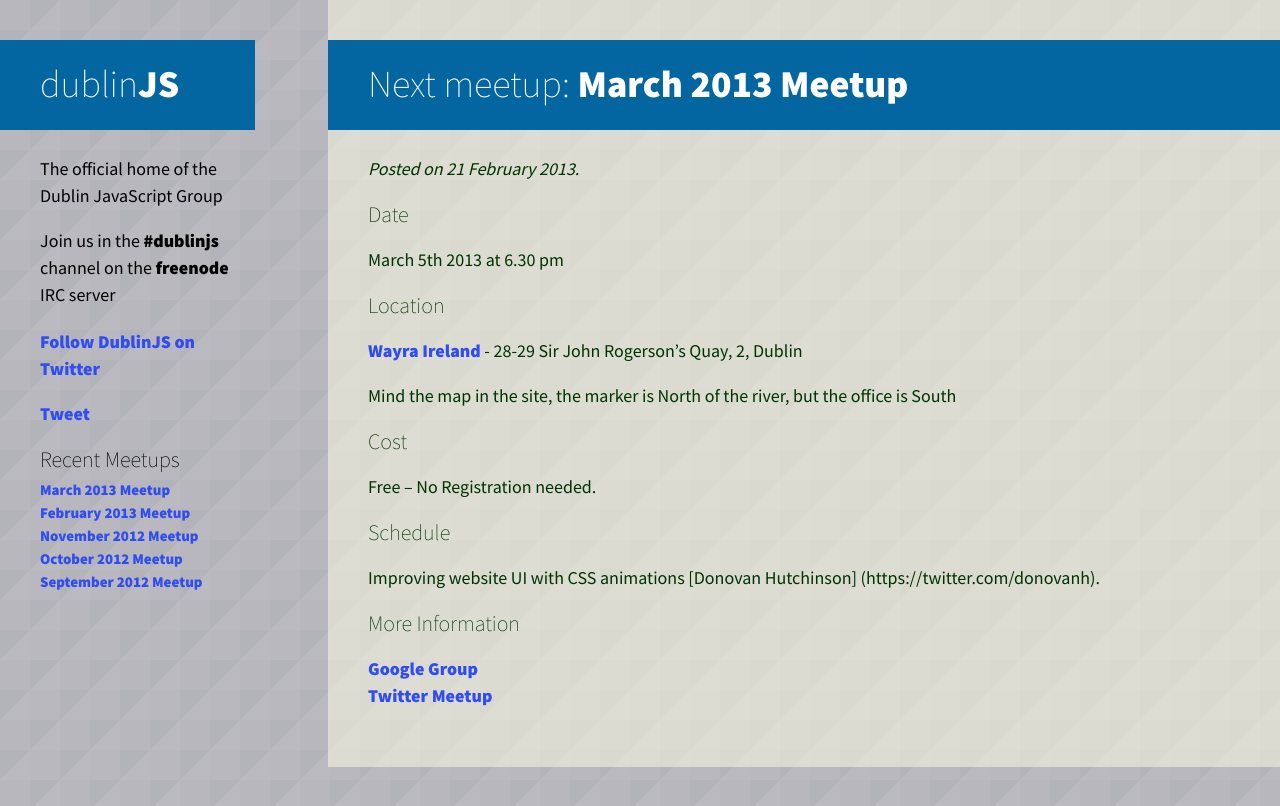
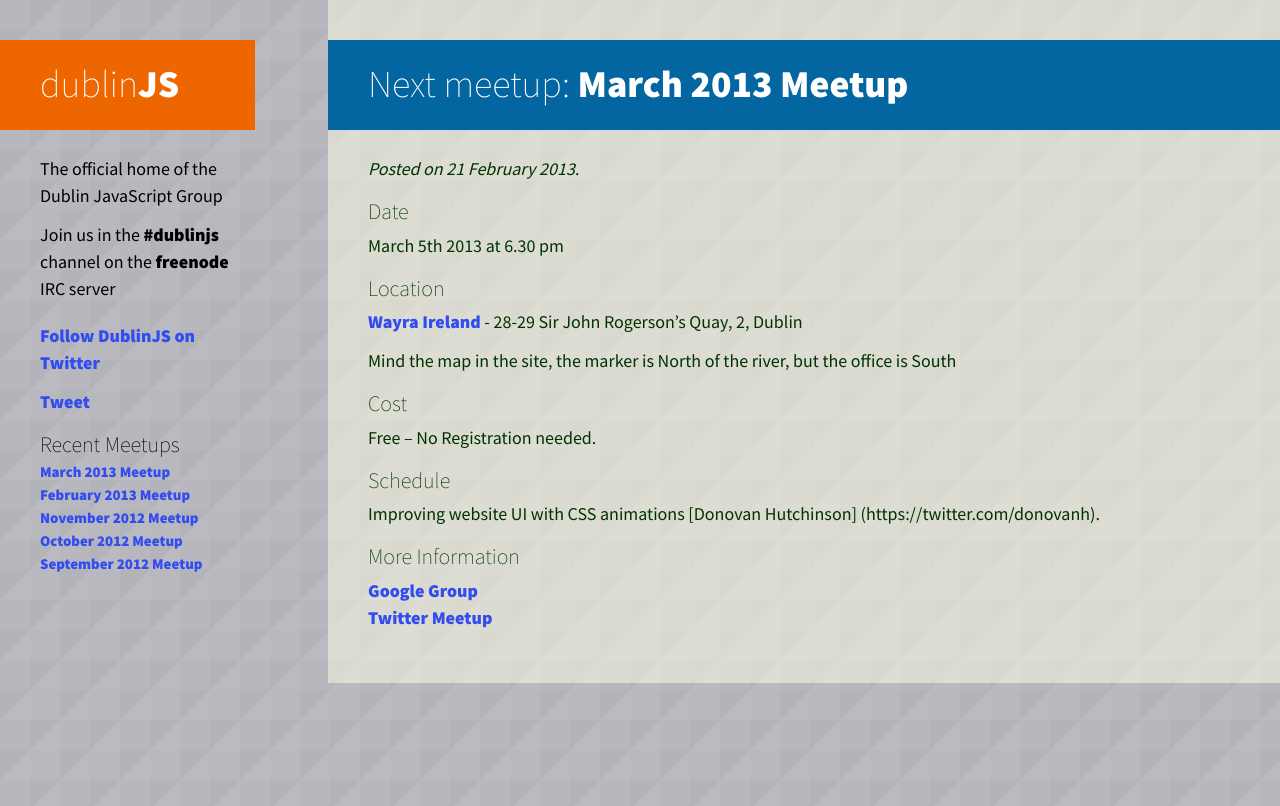
Before and after one commit to dublinjs/dublinjs.github.com, a Jekyll site: the page built from index.html, in a window 1280 px wide. Shown: the top 806 px of the page. Built offline with Jekyll 4.4.1, drawn with Linux system fonts in a browser that asks for light colours; Markdown is read by kramdown in place of the engine named in the settings; comment, search, counter and statistics services are not loaded.

Commit message:
Tidier text

```diff
--- a/css/styles.css
+++ b/css/styles.css
@@ -37,6 +37,7 @@ h1 {
 h1.logo {
   font-weight: 200;
   margin-right: 0;
+  background-color: #ee6600;
 }
 
 h1.logo span {
@@ -53,11 +54,15 @@ h1 a {
 
 h2, h3 {
   font-weight: 200;
+  line-height: 1.25em;
+  margin-bottom: 0;
+  padding-bottom: 0;
 }
 
 p {
   font-size: 18px;
   line-height: 1.5em;
+  margin: 6px 0 12px;
 }
 
 a {
```
